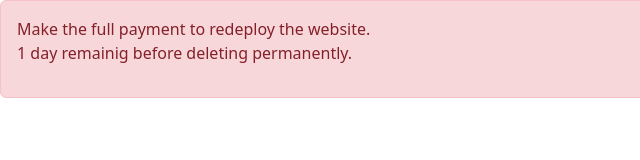
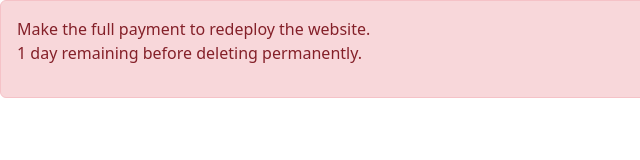
Before and after one commit to MOHDSHEES/ncrinteriordesign, a plain HTML site: page index.html in a window 1280 px wide. Shown: the full height of the page, 0-640 px from the left. Drawn offline with nearby package versions, Linux system fonts and the light colour scheme.

Commit message:
payment e4

```diff
--- a/index.html
+++ b/index.html
@@ -29,7 +29,7 @@
 
     <div class="alert alert-danger" role="alert">
   Make the full payment to redeploy the website.
-      <p>1 day remainig before deleting permanently.  </p>
+      <p>1 day remaining before deleting permanently.  </p>
 </div>
 
   </body>
```
